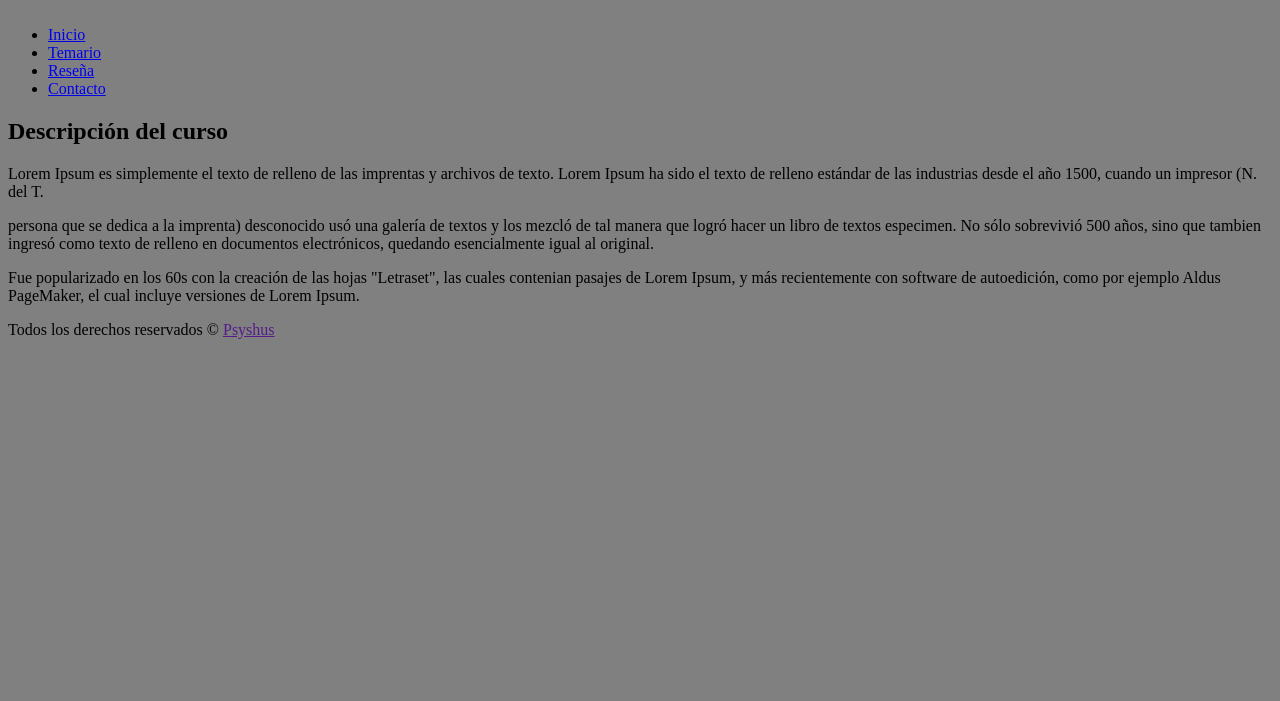
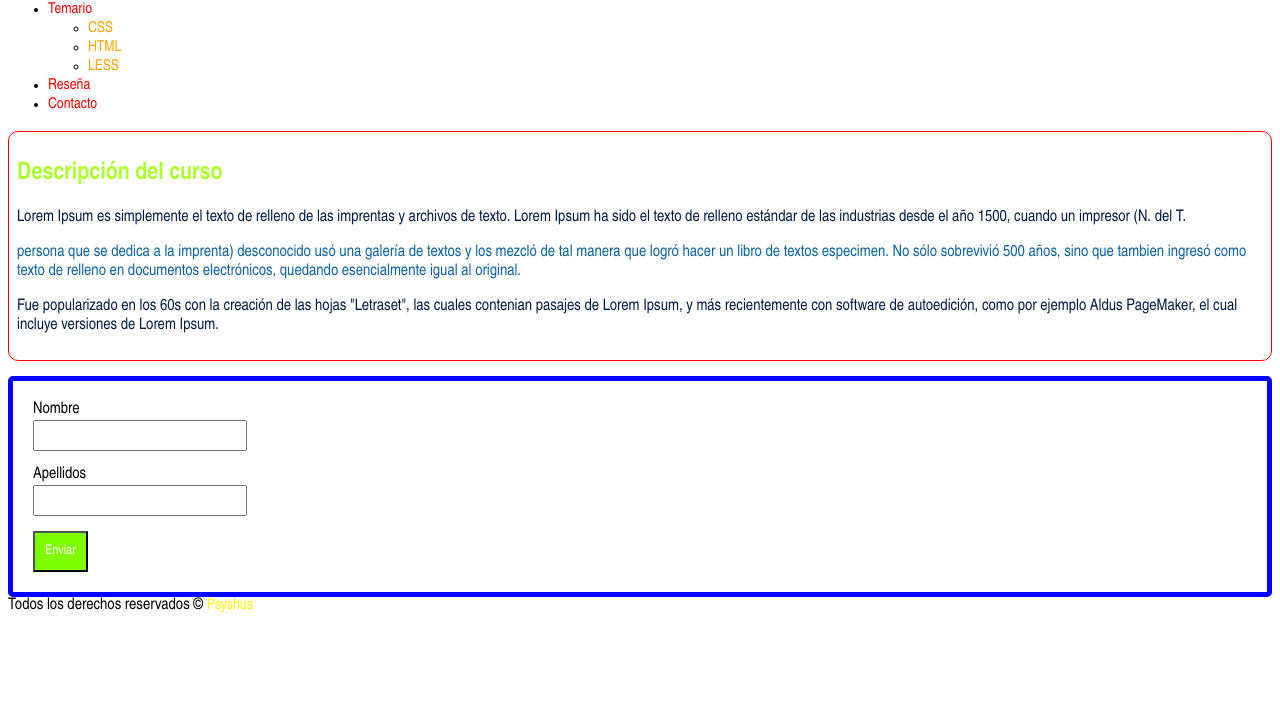
Before and after one commit to Psyshus/Aprendiendo-CSS, a plain HTML site: page index.html in a window 1280 px wide. Shown: the part 99-800 px from the top of the page. Drawn offline with Linux system fonts and the light colour scheme.

Commit message:
Tipos de selectores

```diff
--- a/estilos.css
+++ b/estilos.css
@@ -1,9 +1,82 @@
-body {
+/* body {
   background-color: gray;
 }
 
 h1 {
   color: red;
-  font-size: 50px;
+  font-size: 50;
   text-decoration: underline;
+} */
+
+/* SELECTOR UNIVERSAL  */
+
+* {
+  font-family: "Arial Narrow", Arial, sans-serif;
 }
+
+/* SELECTOR DE ETIQUETA */
+
+h1 {
+  color: red;
+}
+h2 {
+  color: greenyellow;
+}
+
+a {
+  font-size: 15px;
+  color: orange;
+  text-decoration: none;
+}
+
+footer a {
+  color: yellow;
+}
+
+/* SELECTOR DE ID */
+
+#descripcion {
+  color: #0e639c;
+  border: 1px solid red;
+  border-radius: 10px;
+  padding: 8px;
+}
+
+/* SELECTOR DE CLASE */
+
+.parrafo {
+  color: #001c40;
+}
+
+/* SELECTOR DE ATRIBUTO */
+
+#usuario form {
+  border: 5px solid blue;
+  border-radius: 5px;
+  margin-top: 15px;
+  padding: 20px;
+}
+
+#usuario form * {
+  display: block;
+}
+
+input[type="text"] {
+  margin-bottom: 15px;
+  padding: 5px;
+  width: 200px;
+}
+
+input[type="submit"] {
+  background-color: chartreuse;
+  color: white;
+  padding: 10px;
+}
+
+/* SELECTORES HIJOS */
+
+#menu > li > a {
+  font-size: 15px;
+  color: red;
+  text-decoration: none;
+}
--- a/index.html
+++ b/index.html
@@ -7,16 +7,23 @@
     <link rel="stylesheet" href="estilos.css" />
   </head>
   <body>
-    <h1>Máster en CSS con Psyshus</h1>
-    <ul>
+    <h1 id="titulo">Máster en CSS con Psyshus</h1>
+    <ul id="menu">
       <li><a href="#"> Inicio</a></li>
-      <li><a href="#">Temario</a></li>
+      <li>
+        <a href="#">Temario</a>
+        <ul>
+          <li><a href="#">CSS</a></li>
+          <li><a href="#">HTML</a></li>
+          <li><a href="#">LESS</a></li>
+        </ul>
+      </li>
       <li><a href="#">Reseña</a></li>
       <li><a href="#">Contacto</a></li>
     </ul>
     <div id="descripcion">
       <h2>Descripción del curso</h2>
-      <p>
+      <p class="parrafo">
         Lorem Ipsum es simplemente el texto de relleno de las imprentas y
         archivos de texto. Lorem Ipsum ha sido el texto de relleno estándar de
         las industrias desde el año 1500, cuando un impresor (N. del T.
@@ -28,13 +35,22 @@
         texto de relleno en documentos electrónicos, quedando esencialmente
         igual al original.
       </p>
-      <p>
+      <p class="parrafo">
         Fue popularizado en los 60s con la creación de las hojas "Letraset", las
         cuales contenian pasajes de Lorem Ipsum, y más recientemente con
         software de autoedición, como por ejemplo Aldus PageMaker, el cual
         incluye versiones de Lorem Ipsum.
       </p>
     </div>
+    <div id="usuario">
+      <form>
+        <label for="">Nombre</label>
+        <input type="text" name="nombre" />
+        <label for="">Apellidos</label>
+        <input type="text" name="apellidos" />
+        <input type="submit" name="enviar" value="Enviar" />
+      </form>
+    </div>
     <footer>Todos los derechos reservados &copy; <a href="">Psyshus</a></footer>
   </body>
 </html>
```
